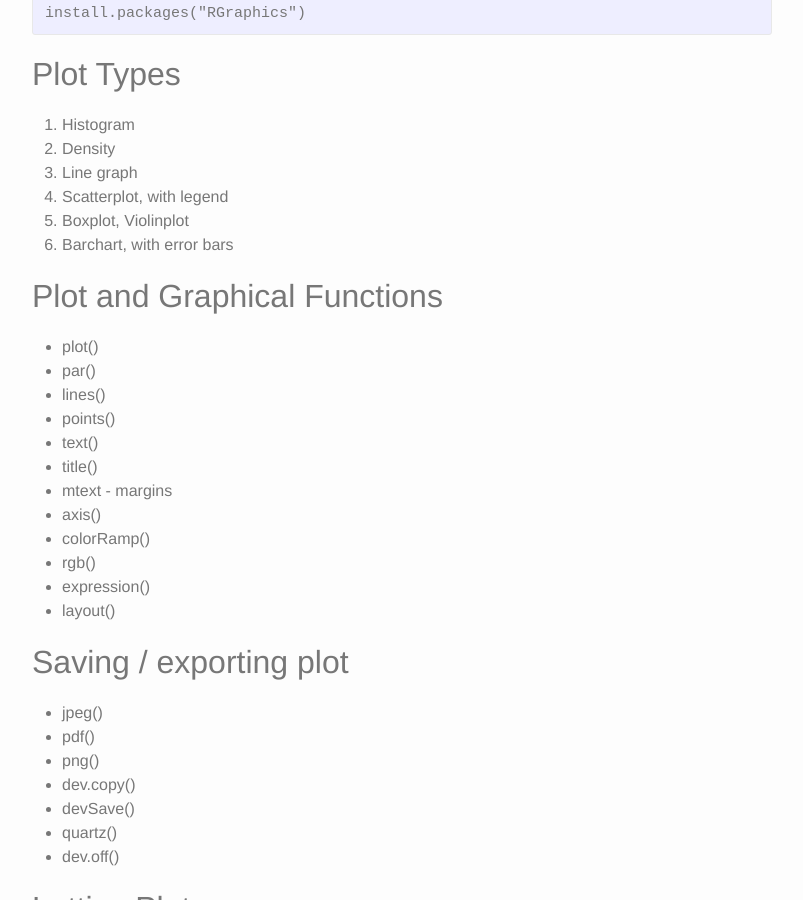
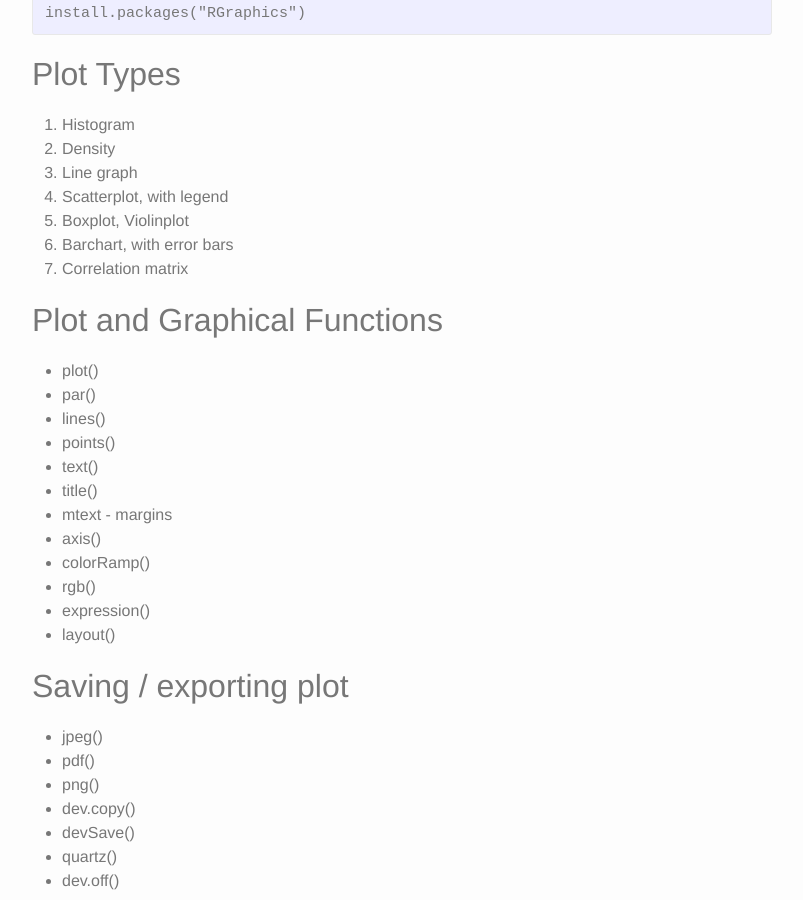
Before and after one commit to mauriziopaul/intro-to-R, a Jekyll site: the page built from _posts/2016-06-27-Lesson-03-basic-plotting.md, in a window 1280 px wide and 900 px high, scrolled down 314 px. Shown: the whole window, without its empty margins (238-1041 px from the left). Built offline with Jekyll 4.4.1, drawn with Linux system fonts in a browser that asks for light colours.

Commit message:
checking lesson 3

```diff
--- a/_posts/2016-06-27-Lesson-03-basic-plotting.md
+++ b/_posts/2016-06-27-Lesson-03-basic-plotting.md
@@ -18,6 +18,7 @@ install.packages("RGraphics")
 4. Scatterplot, with legend
 5. Boxplot, Violinplot
 6. Barchart, with error bars
+7. Correlation matrix
 
 ## Plot and Graphical Functions
 * plot()
```
